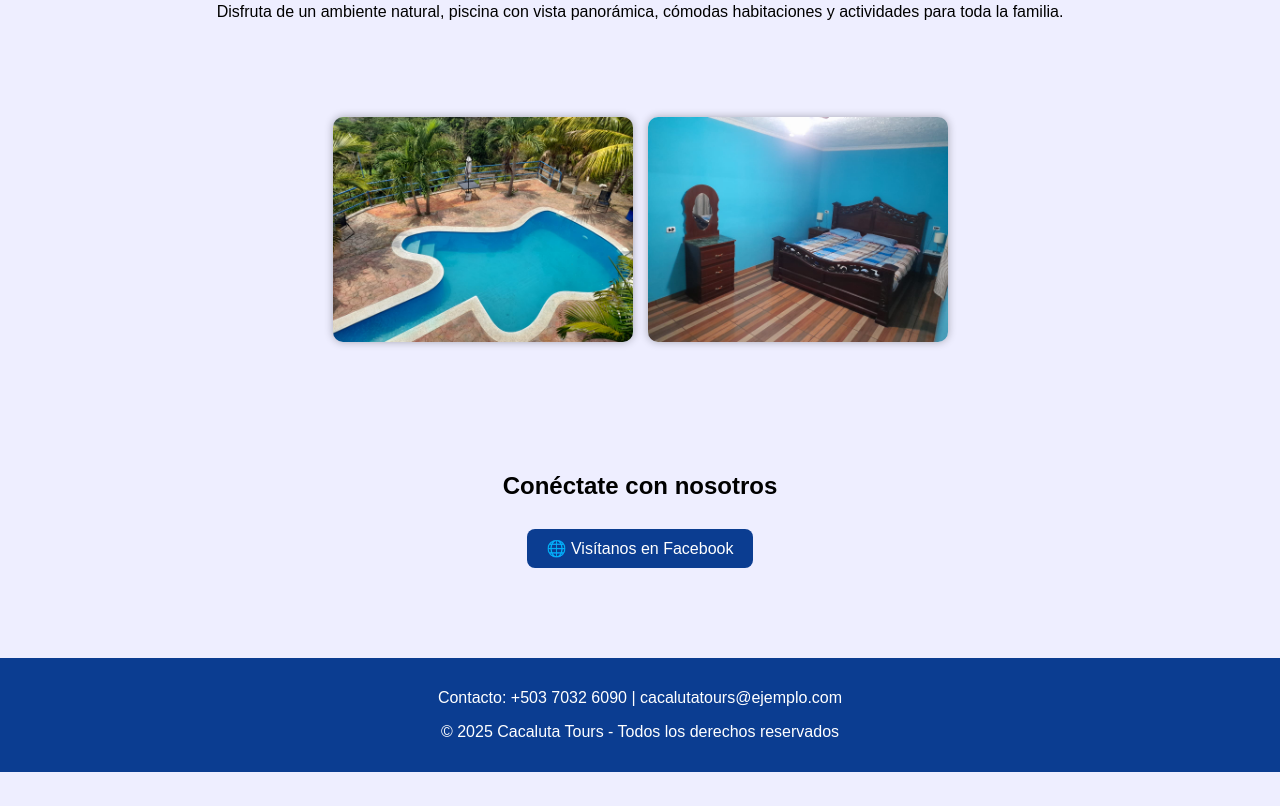
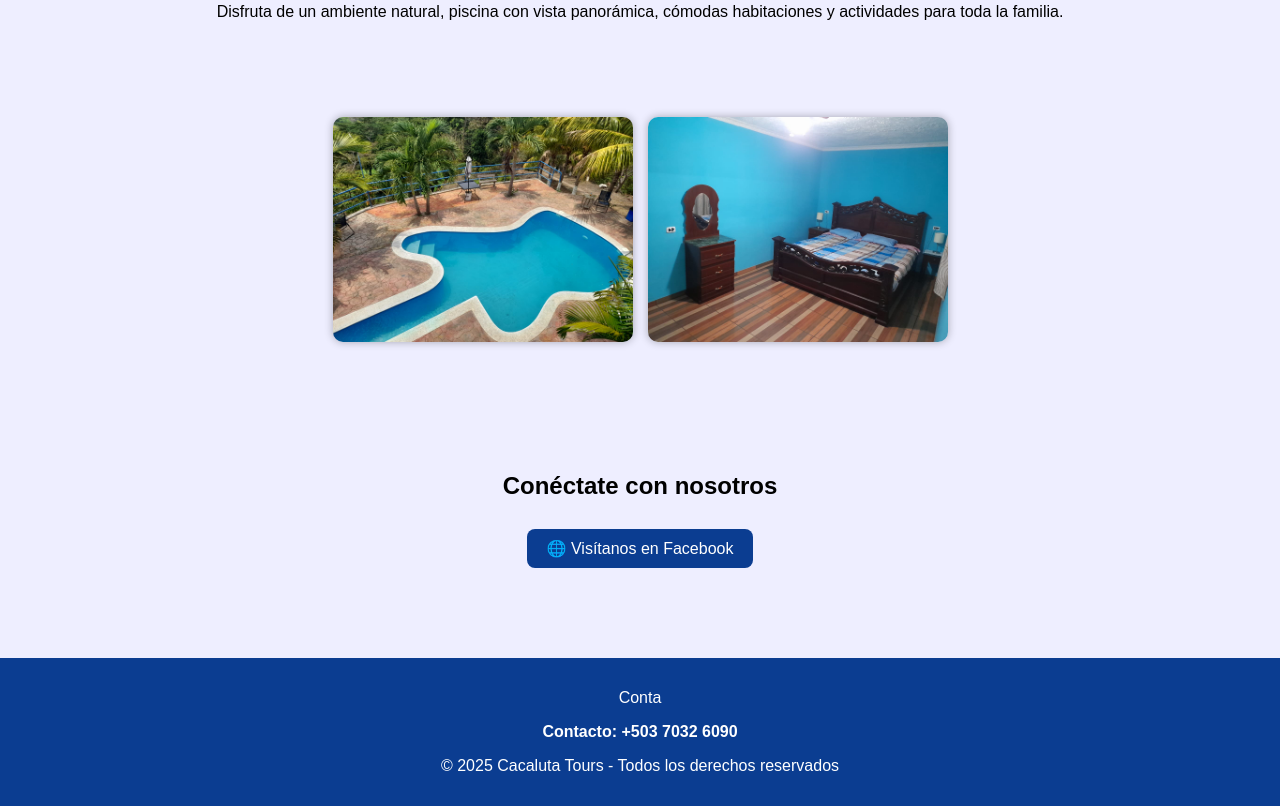
Before and after one commit to molinavalenzuela/cacaluta-tours-finca-el-mirador-, a plain HTML site: page index.html in a window 1280 px wide. Shown: the part 307-1113 px from the top of the page. Before the commit the page ends 1079 px from the top, so only its background shows below. Drawn offline with Linux system fonts and the light colour scheme.

Commit message:
Update index.html

```diff
--- a/index.html
+++ b/index.html
@@ -79,7 +79,8 @@
 </section>
 
 <footer>
-  <p>Contacto: +503 7032 6090 | cacalutatours@ejemplo.com</p>
+  <p>Conta<p style="color: white; font-weight: bold;">Contacto: +503 7032 6090</p>
+
   <p>&copy; 2025 Cacaluta Tours - Todos los derechos reservados</p>
 </footer>
 
```
